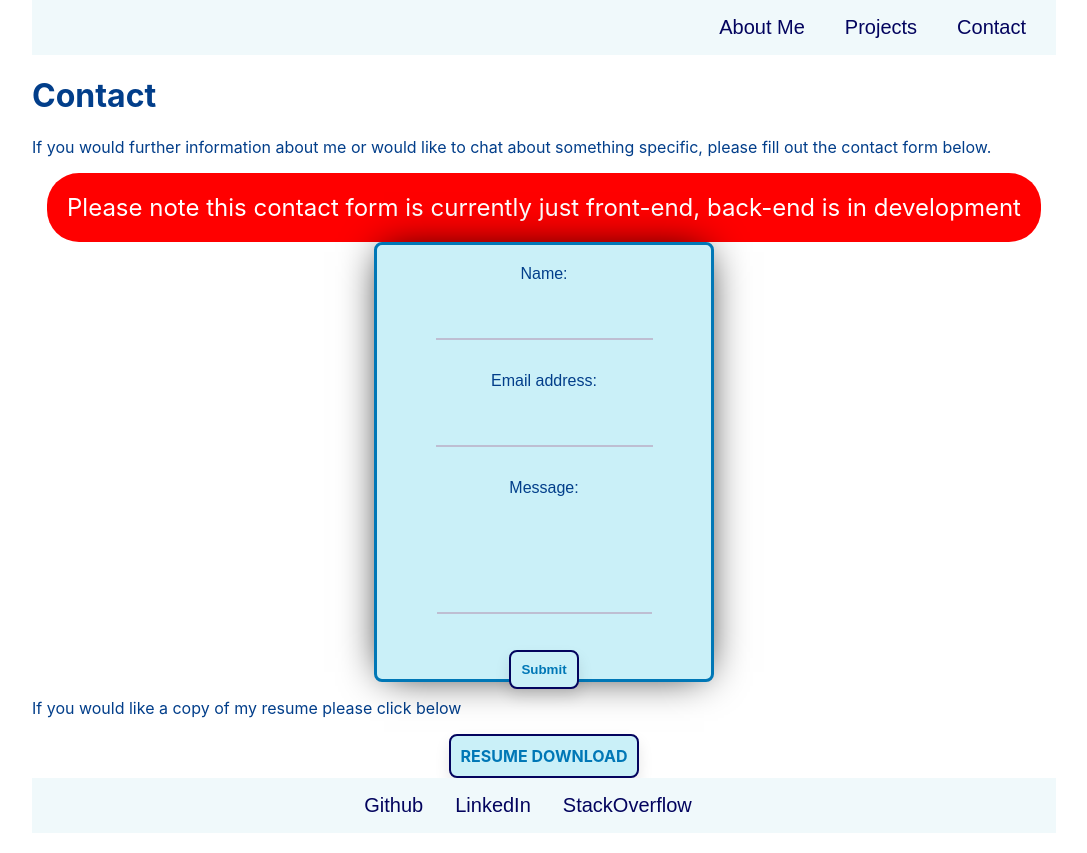
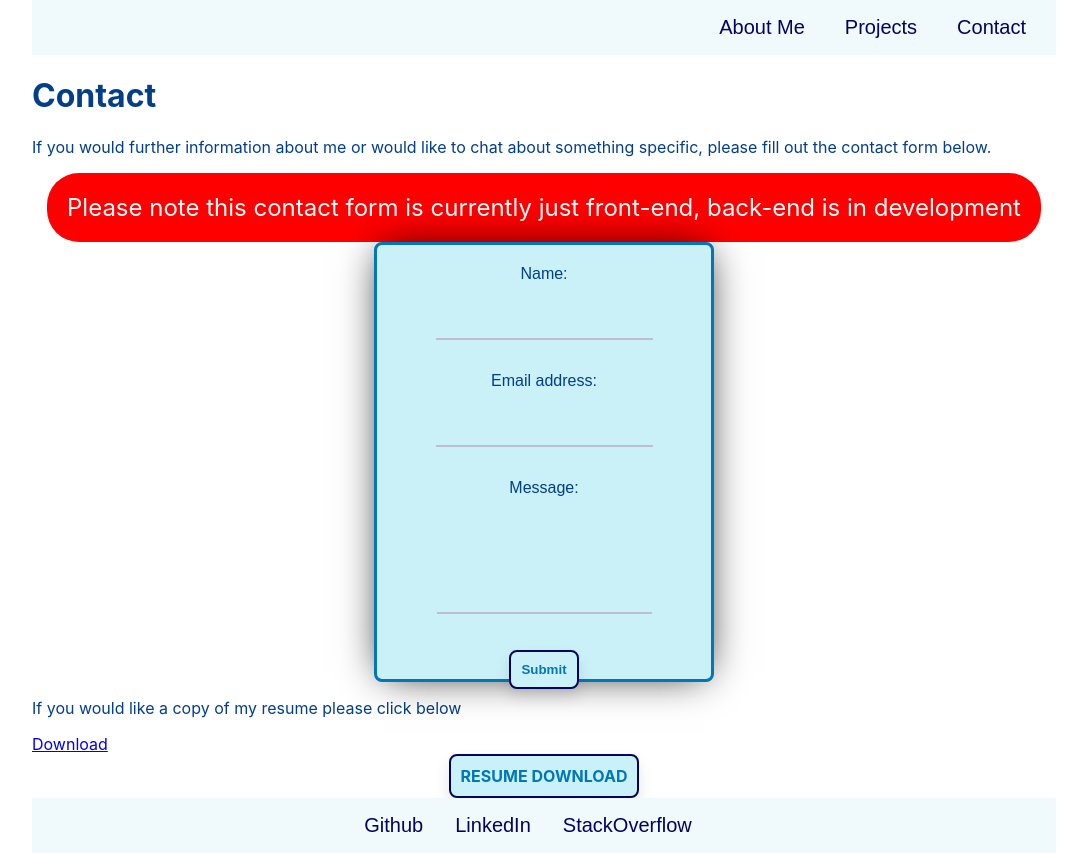
Before and after one commit to Samw1s3/react-portfolio, a React (Create React App) app: page /react-portfolio/contact in a window 1280 px wide. Shown: the whole page, without its empty margins (96-1183 px from the left). Built offline with nearby package versions, Linux system fonts and the light colour scheme.

Commit message:
potential download fixes

```diff
--- a/src/pages/Pages.module.css
+++ b/src/pages/Pages.module.css
@@ -63,7 +63,6 @@ font-family: 'Righteous', cursive;
 .sentences {
     width:100vw;
     display:block;
-
 }
 
 .about{
@@ -77,9 +76,9 @@ font-family: 'Righteous', cursive;
 .projectsTitle{
     text-align: center;
 }
-.topProjects{
+/* .topProjects{
 
-}
+} */
 
 .logoBox {
     display:block;
@@ -147,9 +146,9 @@ font-family: 'Righteous', cursive;
 
 /*contact form*/
 
-.contactContainer{
+/* .contactContainer{
 
-}
+} */
 .contactForm{
     border: solid 3px #0077B6;
     border-radius: 2rem;
@@ -168,9 +167,9 @@ font-family: 'Righteous', cursive;
 
 }
 
-.contactArea {
+/* .contactArea {
 
-}
+} */
 
 .formLabel {
     font-family: 'Quicksand', sans-serif;
--- a/src/pages/contact.jsx
+++ b/src/pages/contact.jsx
@@ -1,6 +1,8 @@
 import React from 'react'
 import css from './Pages.module.css';
 import ContactForm from '../components/contact';
+import Resume from '../assets/SamanthaKTechnicalResume.pdf'
+import { Link } from 'react-router-dom'
 
 
 export default function Contact() {
@@ -11,7 +13,8 @@ export default function Contact() {
       <p className={css.alert}>Please note this contact form is currently just front-end, back-end is in development</p>
       <ContactForm></ContactForm>
       <p>If you would like a copy of my resume please click below</p>
-      <a className={css.resumeButton} href='/SamanthaKTechnicalResume.pdf' download>RESUME DOWNLOAD</a>
+      <Link to="/SamanthaKTechnicalResume.pdf" target="_blank" download>Download</Link>
+      <a className={css.resumeButton} href={Resume} download="SK_Resume.pdf">RESUME DOWNLOAD</a>
     </body>
   )
 
```
Also changed, not shown: 1 other file (tests, documents, lock files or other folders).
